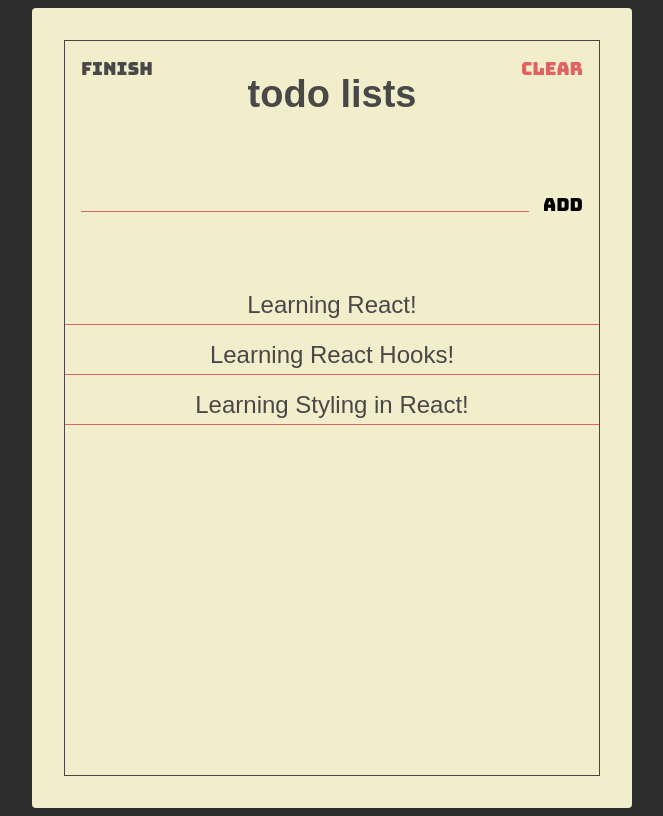
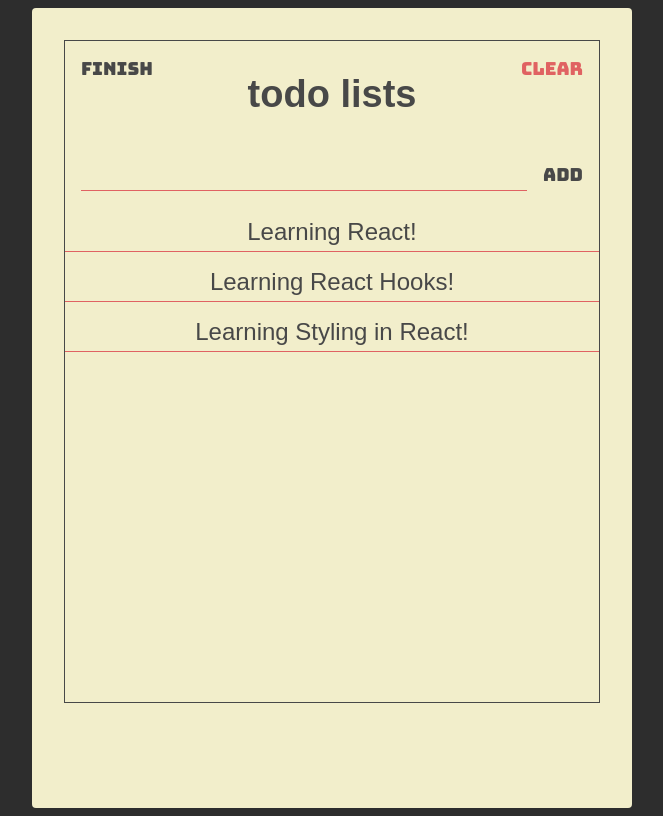
Before and after one commit to firman-alam/react-todolists, a React (Create React App) app: page / in a window 1280 px wide. Both pictures are taken after a click on the button "Add". Shown: the whole page, without its empty margins (308-971 px from the left). Built offline with nearby package versions, Linux system fonts and the light colour scheme; a web font is replaced by a local one.

Commit message:
implement layout todoForm

```diff
--- a/src/components/header/header.styles.js
+++ b/src/components/header/header.styles.js
@@ -1,10 +1,10 @@
 import { css } from "@emotion/react";
 
-export const header = () =>
-  css`
-    display: flex;
-    align-items: flex-start;
-  `;
+// export const header = () =>
+//   css`
+//     display: flex;
+//     align-items: flex-start;
+//   `;
 
 export const headerTitle = (theme) =>
   css`
--- a/src/components/paper/paper.styles.js
+++ b/src/components/paper/paper.styles.js
@@ -13,7 +13,7 @@
 export const frame = ({ theme }) =>
   css`
     border: 1px solid ${theme.color.primary.black};
-    height: 100%;
+    /* height: 100%; */
     /*display: flex;
     flex-direction: column;
     justify-content: space-between;*/
--- a/src/components/todoForm/todoForm.jsx
+++ b/src/components/todoForm/todoForm.jsx
@@ -3,6 +3,10 @@
 import { useTheme } from "@emotion/react";
 import React from "react";
 import PropTypes from "prop-types";
+
+import Button from "../button/button";
+import Container from "../../layout/container";
+import Item from "../../layout/item";
 
 // import styles from "./todoForm.module.css";
 import * as styles from "./todoForm.styles";
@@ -32,15 +36,22 @@
 
   if (showAdd) {
     return (
-      <section css={styles.add}>
-        <form css={styles.addForm} onSubmit={handleFormSubmit}>
+      <section className="todoform-component">
+        <form onSubmit={handleFormSubmit}>
+          <Container alignItems="flex-start">
+            <Item flex={1} padding="0 0 0 16px">
               <input
                 type="text"
                 css={styles.addInput({ theme })}
                 value={value}
                 onChange={(e) => setValue(e.target.value)}
               />
-          <button css={styles.addBtn({ theme })}>Add</button>
+            </Item>
+            <Item>
+              {/* <button css={styles.addBtn({ theme })}>Add</button> */}
+              <Button text="Add" color="black" />
+            </Item>
+          </Container>
         </form>
       </section>
     );
--- a/src/components/todoForm/todoForm.styles.js
+++ b/src/components/todoForm/todoForm.styles.js
@@ -1,29 +1,29 @@
 import { css } from "@emotion/react";
 
-export const add = () =>
-  css`
-    padding: 16px;
-  `;
+// export const add = () =>
+//   css`
+//     padding: 16px;
+//   `;
 
-export const addForm = () =>
-  css`
-    display: flex;
-    align-items: flex-start;
-  `;
+// export const addForm = () =>
+//   css`
+//     display: flex;
+//     align-items: flex-start;
+//   `;
 
 export const addInput = ({ theme }) =>
   css`
     background: unset;
     border: unset;
-    padding: 0 64px;
-
-    flex: 1;
+    padding: 10px 64px;
+    width: 100%;
+    /* flex: 1; */
 
     border-bottom: 1px solid ${theme.color.primary.red};
     outline: unset;
 
     font-family: "Sofia", sans-serif;
-    font-size: 16px;
+    font-size: 20px;
     text-transform: lowercase;
   `;
 
--- a/src/layout/container.jsx
+++ b/src/layout/container.jsx
@@ -34,7 +34,7 @@
   justifyContent: "flex-start",
   alignItems: "stretch",
   alignContent: "stretch",
-  height: "100%"
+  height: "auto"
 };
 
 Container.propTypes = {
--- a/src/layout/item.jsx
+++ b/src/layout/item.jsx
@@ -2,13 +2,14 @@
 import { jsx, css } from "@emotion/react";
 import PropTypes from "prop-types";
 
-const Item = ({ children, flex, align }) => {
+const Item = ({ children, flex, align, padding }) => {
   return (
     <div
       className="flex-item"
       css={css`
         flex: ${flex};
         text-align: ${align};
+        padding: ${padding};
       `}
     >
       {children}
@@ -16,12 +17,17 @@
   );
 };
 
+Item.defaultProps = {
+  align: "left",
+  padding: "unset"
+};
+
 Item.propTypes = {
   children: PropTypes.oneOfType([
     PropTypes.arrayOf(PropTypes.node),
     PropTypes.node
   ]),
-
+  padding: PropTypes.string,
   flex: PropTypes.oneOfType([PropTypes.number, PropTypes.string]),
   align: PropTypes.oneOf(["center", "left", "right", "justify"])
 };
--- a/src/pages/todoList.jsx
+++ b/src/pages/todoList.jsx
@@ -44,7 +44,7 @@
       <Container
         flexDirection="column"
         justifyContent="space-between"
-        height="100%"
+        height="100"
       >
         <Header
           showAddToggle={showAddToggle}
```
Lines whose indentation alone changed are shown as unchanged.
